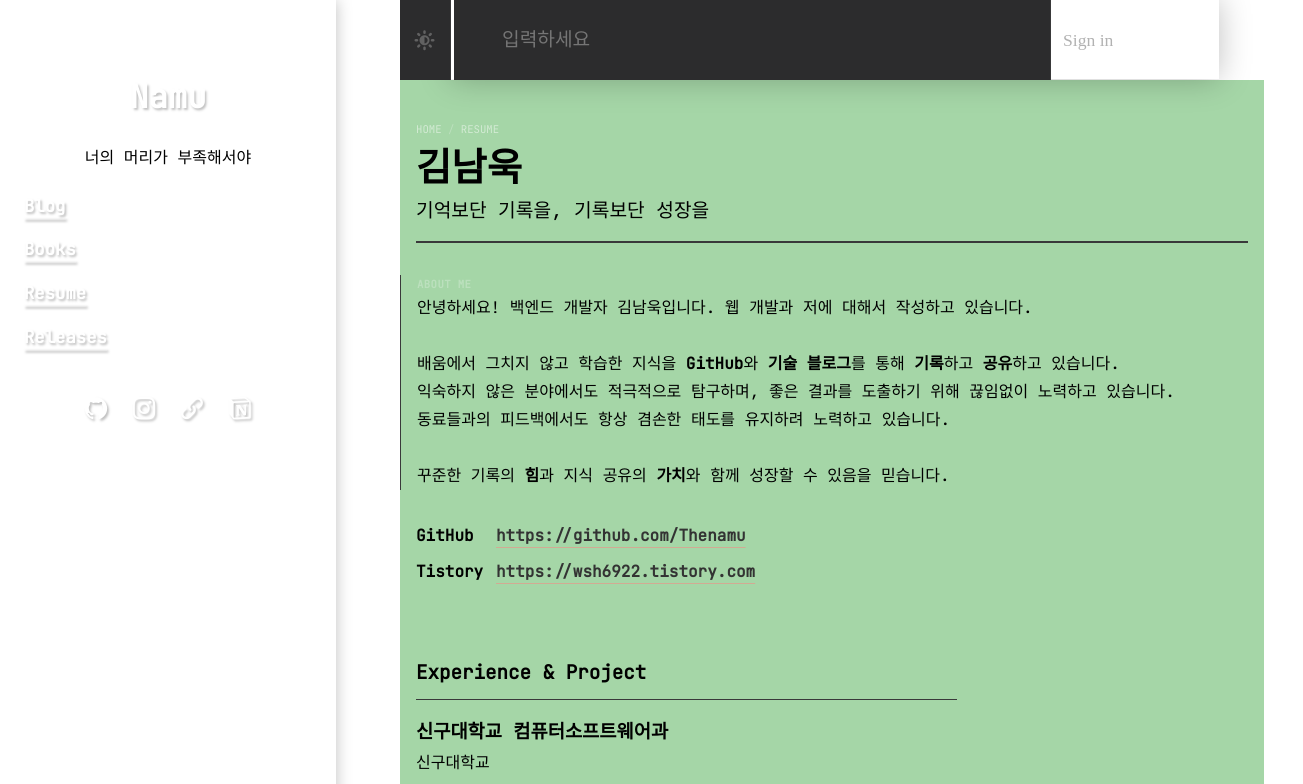
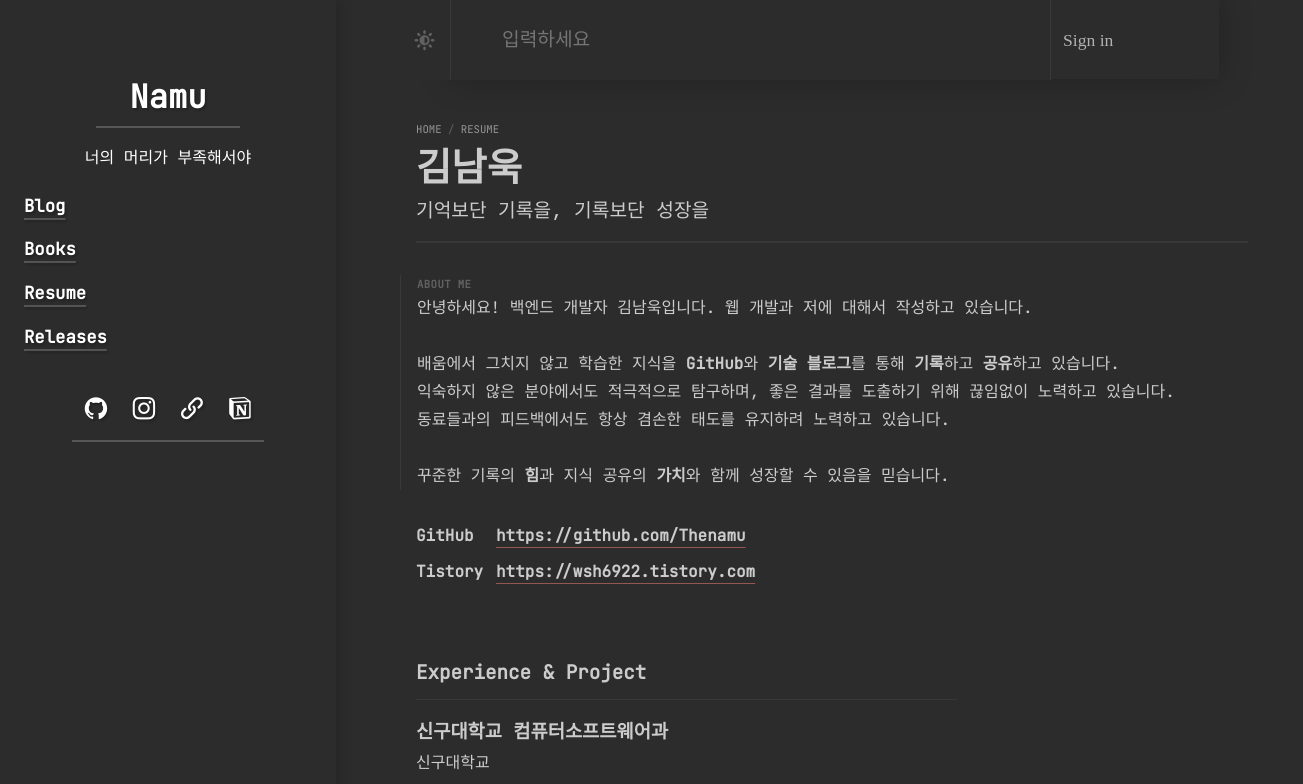
Before and after one commit to wsh6922/namu-frontend, a React (Vite) app: page /Resume in a window 1536 px wide. Shown: the top 784 px of the page, without its empty margins (0-1303 px from the left). Built offline with nearby package versions, Linux system fonts and the light colour scheme; a web font is replaced by a local one.

Commit message:
[wip]: dark mode로 css 통일

```diff
--- a/src/assets/scss/section/_Resume.scss
+++ b/src/assets/scss/section/_Resume.scss
@@ -71,7 +71,7 @@
     transition: color 250ms, text-decoration-color 250ms, border-color 250ms;
     text-decoration-color: rgba(255, 128, 128, 0.5);
     border-color: rgba(255, 128, 128, 0.5);
-    color: #333;
+    color: #ccc;
     font-weight: 700;
 }
 
--- a/src/assets/scss/section/_blog.scss
+++ b/src/assets/scss/section/_blog.scss
@@ -239,7 +239,7 @@ article.project-card:hover {
         margin-left: 25rem;
         margin-right: 4rem;
         max-width: 54rem;
-        background-color: #A5D6A7;
+        background-color: #2c2c2d;
     }
 }
 
--- a/src/assets/scss/section/_content.scss
+++ b/src/assets/scss/section/_content.scss
@@ -188,7 +188,7 @@ aside .author p > strong > a:hover  {
         margin-left: 25rem;
         margin-right: 4rem;
         max-width: 54rem;
-        background-color: #A5D6A7;
+        background-color: #2c2c2d;
     }
 }
 
--- a/src/assets/scss/section/_header.scss
+++ b/src/assets/scss/section/_header.scss
@@ -1,7 +1,6 @@
 #top_navbar {
     z-index: 3;
-    background-color: #ffffff;
-    // background-color: #ffe0b2;
+    background-color: #2c2c2d;
 }
 
 .flexd-top {
--- a/src/assets/scss/section/_main.scss
+++ b/src/assets/scss/section/_main.scss
@@ -1,5 +1,5 @@
 body {
-    background-color: #ffffff;
+    background-color: #2c2c2d;
 }
 
 .content {
@@ -51,7 +51,7 @@ p {
         margin-left: 25rem;
         margin-right: 4rem;
         max-width: 54rem;
-        background-color: #A5D6A7;
+        background-color: #2c2c2d
     }
 }
 
--- a/src/assets/scss/section/_sideBar.scss
+++ b/src/assets/scss/section/_sideBar.scss
@@ -5,6 +5,7 @@
 }
 
 #header .sidebar-sticky {
+    background-color: #2c2c2d;
     height: 100%;
     position: fixed;
     z-index: 3;
@@ -30,6 +31,10 @@
 #header .sidebar-about .sidebar-title > h2 {
     margin: 0;
     padding-bottom: .5rem;
+}
+
+#header .sidebar-about > p {
+    color: #ffffff;
 }
 
 #header .sidebar-title > h2 {
--- a/src/assets/scss/setting/_vars.scss
+++ b/src/assets/scss/setting/_vars.scss
@@ -65,4 +65,5 @@ body {
   overflow-x: hidden;
   box-sizing: border-box;
   font-size: 1rem;
+  color: #ccc;
 }
```
